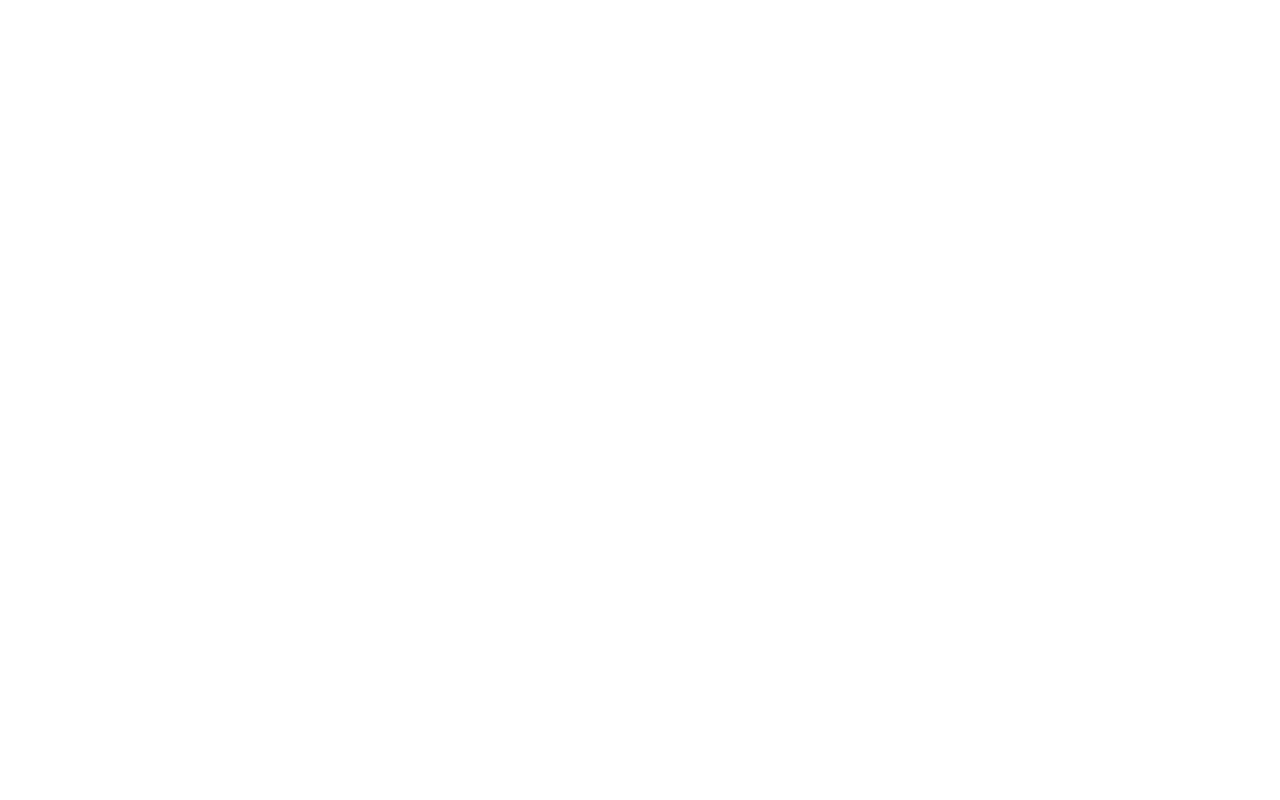
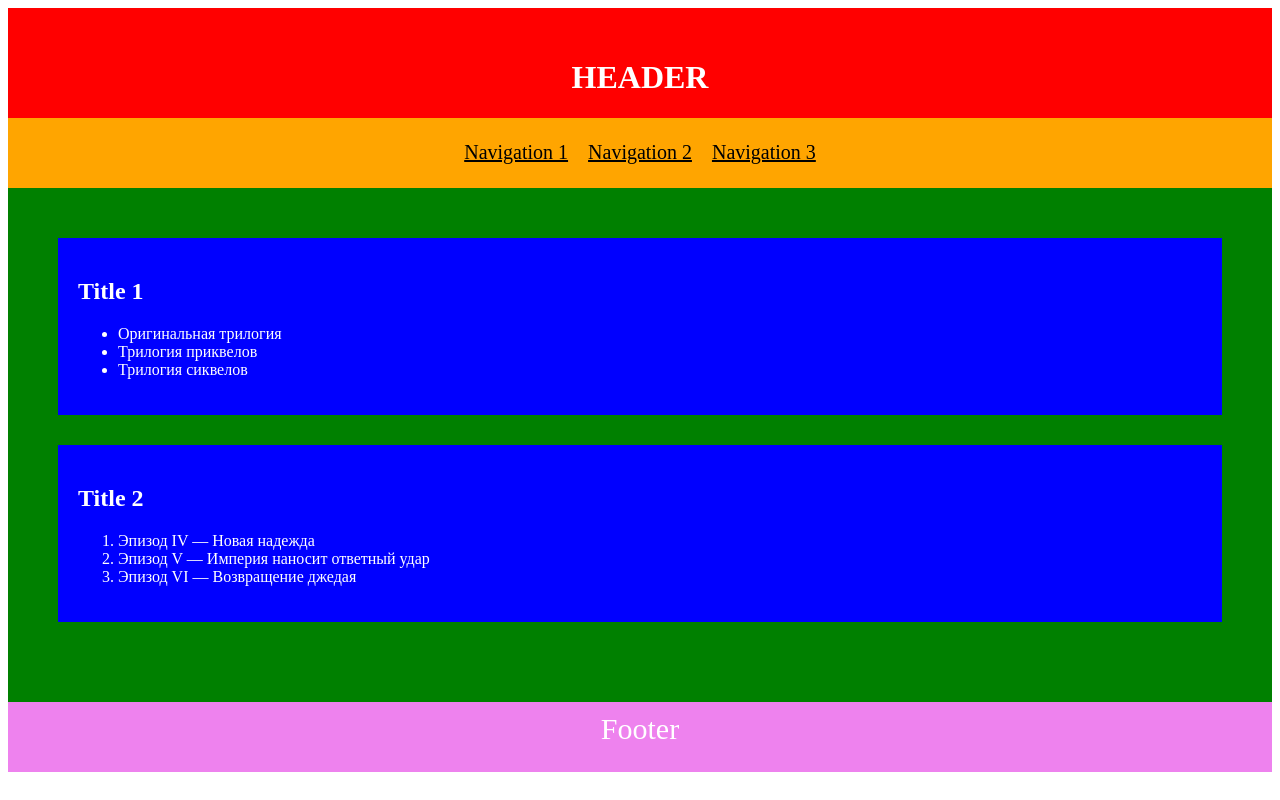
Before and after one commit to js-tasks-ru/htmlcss-20220210_aleksandra52, a website: page 02-dz0/01-semantic-mockup/solution.html in a window 1280 px wide. Drawn offline with Linux system fonts and the light colour scheme.

Commit message:
added semantic markup

```diff
--- a/02-dz0/01-semantic-mockup/solution.html
+++ b/02-dz0/01-semantic-mockup/solution.html
@@ -1,4 +1,41 @@
+<!-- Напишите решение сюда -->
 <!DOCTYPE html>
 <html lang="ru">
-    <!-- Ваше решение -->
+<head>
+    <meta charset="utf-8">
+    <title>Тестовая страница</title>
+    <link rel="stylesheet" type="text/css" href="style.css">
+</head>
+<body>
+    <header class="header">
+        <h1>HEADER</h1>
+        <nav class="nav">
+            <a href="#" class="nav__link">Navigation 1</a>
+            <a href="#" class="nav__link">Navigation 2</a>
+            <a href="#" class="nav__link">Navigation 3</a>
+        </nav>
+    </header>
+
+    <main class="main">
+        <article class="article">
+            <h2>Title 1</h2>
+            <ul>
+                <li>Оригинальная трилогия</li>
+                <li>Трилогия приквелов</li>
+                <li>Трилогия сиквелов</li>
+            </ul>
+        </article>
+        <article class="article">
+            <h2>Title 2</h2>
+            <ol>
+                <li>Эпизод IV — Новая надежда</li>
+                <li>Эпизод V — Империя наносит ответный удар</li>
+                <li>Эпизод VI — Возвращение джедая</li>
+            </ol>
+        </article>
+    </main>
+    <footer class="footer">
+        Footer
+    </footer>
+</body>
 </html>
--- /dev/null
+++ b/02-dz0/01-semantic-mockup/style.css
@@ -0,0 +1,43 @@
+.header {
+    padding: 30px 0 0;
+    width: 100%;
+    background: red;
+    text-align: center;
+    color: #fff;
+}
+
+.nav {
+    height: 30px;
+    background: orange;
+    display: flex;
+    align-items: center;
+    justify-content: center;
+    font-size: 20px;
+    padding: 20px 0;
+}
+
+.nav__link {
+    margin: 10px;
+    color: #000;
+}
+
+.main {
+    background: green;
+    padding: 50px;
+}
+
+.article {
+    background: blue;
+    color: #fff;
+    padding: 20px;
+    margin-bottom: 30px;
+}
+
+.footer {
+    background: violet;
+    height: 50px;
+    text-align: center;
+    padding: 10px;
+    font-size: 30px;
+    color: #fff;
+}
```
Also changed, not shown: 01-intro/01-hello-world/solution.html (+40 -0 lines).
